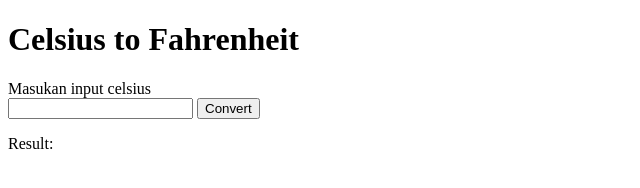
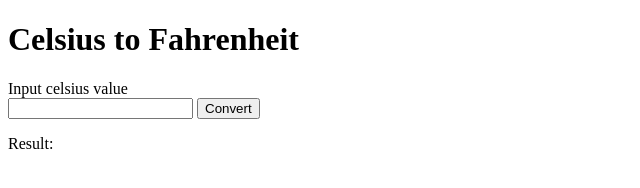
Before and after one commit to bildanjhry/koda-b8-dom1, a plain HTML site: page index.html in a window 1280 px wide. Shown: the full height of the page, 0-640 px from the left. Drawn offline with Linux system fonts and the light colour scheme.

Commit message:
add input label

```diff
--- a/index.html
+++ b/index.html
@@ -8,7 +8,7 @@
 <body>
     <h1>Celsius to Fahrenheit</h1>
     <form action="" id="form">
-        <label for="calc">Masukan input celsius</label>
+        <label for="calc">Input celsius value</label>
         <br>
         <input type="number" name="calc" id="calc" value="">
         <button type="submit">
```
